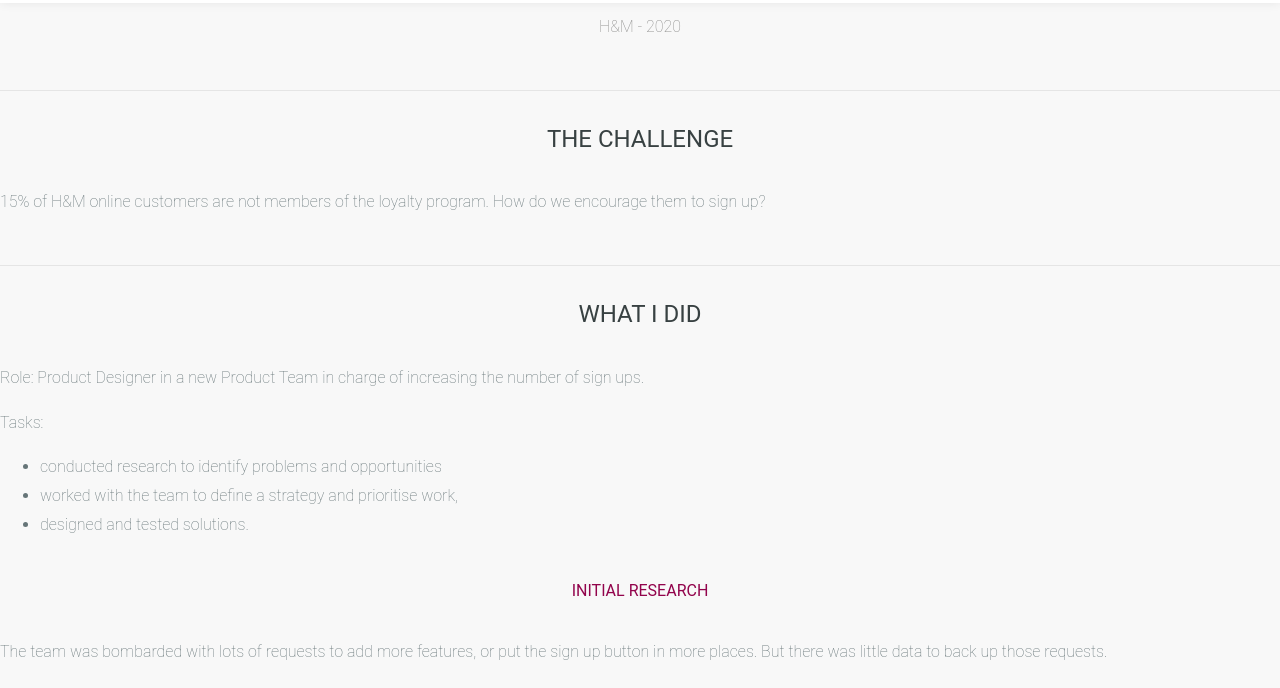
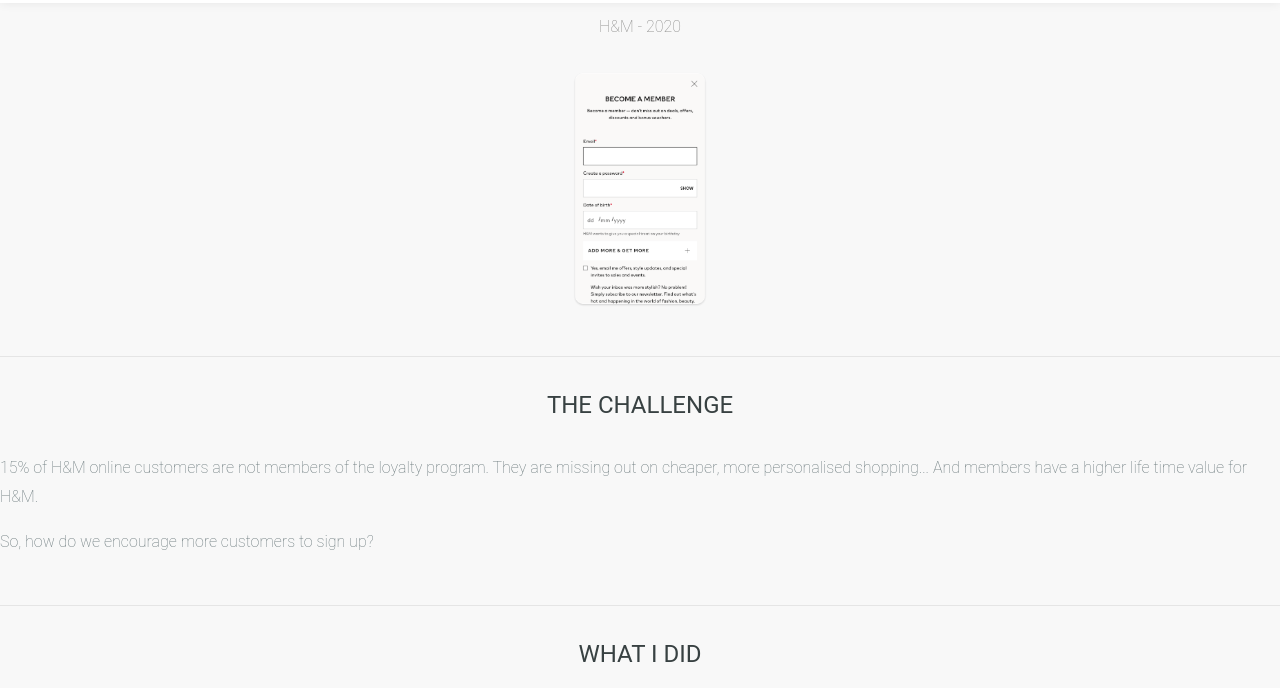
Before and after one commit to MiiRaGe/portfolio, a plain HTML site: page increase-signup.html in a window 1280 px wide. Shown: the part 87-775 px from the top of the page. Drawn offline with Linux system fonts and the light colour scheme.

Commit message:
add content hm sign up page

```diff
--- a/increase-signup.html
+++ b/increase-signup.html
@@ -35,32 +35,19 @@
               <p class="client">H&M - 2020</p>
 
               <div id="projectOverview">
+                  <img src="img/hm1_signup.png" alt="" class="illustration"/>
               <div id="challenge">
                   <h3>The challenge</h3>
                </div>
 
-                        <p>15% of H&M online customers are not members of the loyalty program. How do we encourage them to sign up?</p>
+                  <p>15% of H&M online customers are not members of the loyalty program. They are missing out on cheaper, more personalised shopping... And members have a higher life time value for H&M.</p>
+                  <p>So, how do we encourage more customers to sign up?</p>
               </div>
-
-                  <!--<h3>My role</h3>
-                    <p>As an intern at Amadeus, and later as a UX consultant at System Concepts, I have conducted:</p>
-                    <ul>
-                        <li>Accessibility audits.</li>
-                        <li>Accessibility testing.</li>
-                        <li>Training sessions tailored to various teams (Project Management, Development, QA, etc.).</li>
-                    </ul>-->
 
               <h3>What I did</h3>
 
-              <p>Role: Product Designer in a new Product Team in charge of increasing the number of sign ups.</p>
+              <p>I was the Product Designer in a new Product Team in charge of increasing the number of sign ups.</p>
 
-<p>Tasks:
-              <ul>
-                <li>conducted research to identify problems and opportunities</li>
-                <li>worked with the team to define a strategy and prioritise work,</li>
-                <li>designed and tested solutions.</li>
-          </ul>
-</p>
 
                 <div id="research-steps">
 
```
Also changed, not shown: img/hm1_signup.png (added).
